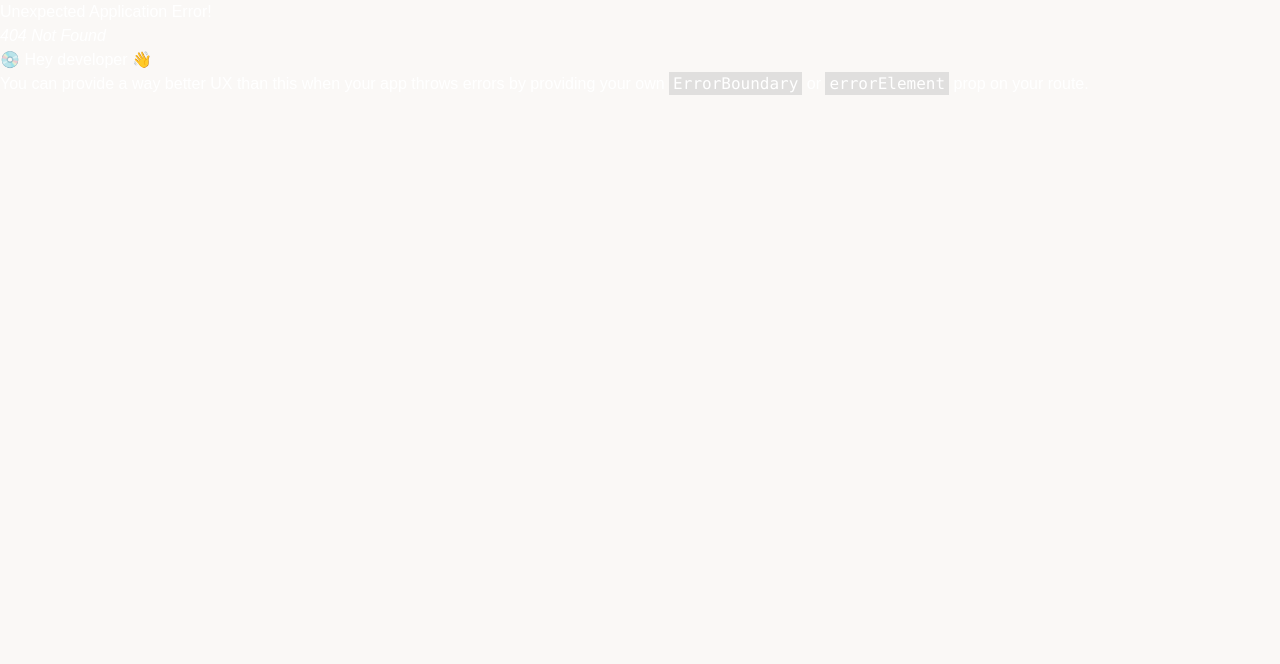
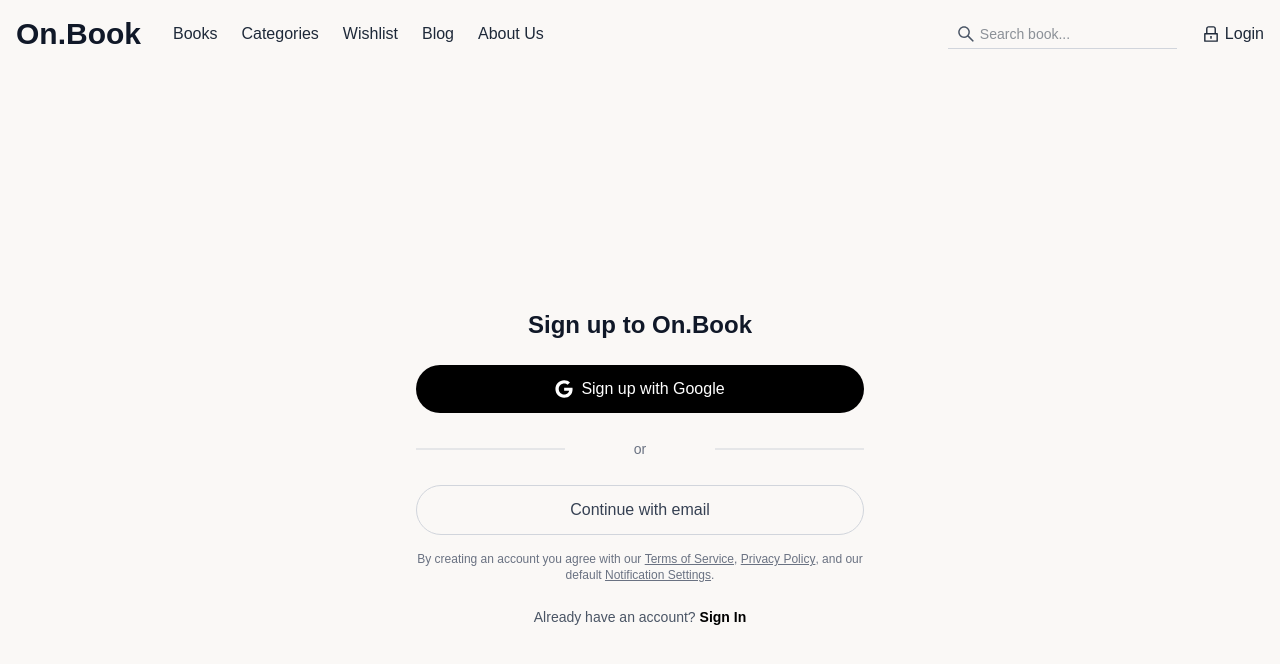
Before and after one commit to ashiqur-russel/On-Book-Client, a React (Vite) app: page /signup in a window 1280 px wide. Before the commit this address had no page. Shown: the top 664 px of the page. Built offline with nearby package versions, Linux system fonts and the light colour scheme; a web font is replaced by a local one.

Commit message:
Signup and Signin Page design

```diff
--- a/src/components/shared/Footer.tsx
+++ b/src/components/shared/Footer.tsx
@@ -1,5 +1,3 @@
-import React from "react";
-
 const Footer = () => {
   return (
     <footer className="bg-gray-100 py-10">
--- a/src/components/shared/Navbar.tsx
+++ b/src/components/shared/Navbar.tsx
@@ -14,7 +14,9 @@ const Navbar = () => {
     <nav className="p-4">
       <div className="container mx-auto flex items-center justify-between">
         <div className="flex items-center space-x-8">
-          <h1 className="text-3xl font-bold text-gray-900">On.Book</h1>
+          <h1 className="text-3xl font-bold text-gray-900">
+            <NavLink to={"/"}>On.Book</NavLink>
+          </h1>
 
           {/* Desktop Links */}
           <div className="hidden lg:flex items-center space-x-6">
--- a/src/pages/Signin/Signin.tsx
+++ b/src/pages/Signin/Signin.tsx
@@ -1,23 +1,12 @@
 import { FaGoogle } from "react-icons/fa";
+import { NavLink } from "react-router";
+import Navbar from "../../components/shared/Navbar";
 
 const SignIn = () => {
   return (
+    <>
+      <Navbar />
       <div className="min-h-screen flex">
-      {/* Left Side (Banner) */}
-      <div className="hidden lg:flex w-1/3 bg-gray-900 text-white p-8 flex-col justify-center">
-        <h2 className="text-2xl font-semibold">On.Book</h2>
-        <p className="mt-3 text-lg">
-          Explore the world of books and get inspired.
-        </p>
-        <a
-          href="#"
-          className="mt-4 inline-block text-sm underline text-gray-300 hover:text-white transition"
-        >
-          Get inspired →
-        </a>
-      </div>
-
-      {/* Right Side (Sign In Form) */}
         <div className="flex flex-1 justify-center items-center p-6">
           <div className="w-full max-w-md">
             <h2 className="text-2xl font-bold text-gray-900 mb-6">
@@ -31,7 +20,9 @@ const SignIn = () => {
             </button>
 
             <div className="relative my-6 text-center">
-            <span className="text-gray-500 text-sm">or sign in with email</span>
+              <span className="text-gray-500 text-sm">
+                or sign in with email
+              </span>
               <div className="absolute left-0 top-1/2 transform -translate-y-1/2 w-1/3 border-t border-gray-300"></div>
               <div className="absolute right-0 top-1/2 transform -translate-y-1/2 w-1/3 border-t border-gray-300"></div>
             </div>
@@ -74,13 +65,18 @@ const SignIn = () => {
             {/* Sign Up Link */}
             <p className="mt-6 text-sm text-center text-gray-600">
               Don't have an account?{" "}
-            <a href="#" className="text-black font-semibold hover:underline">
+              <NavLink
+                to={"/signup"}
+                className="text-black font-semibold hover:underline"
+              >
+                {" "}
                 Sign up
-            </a>
+              </NavLink>
             </p>
           </div>
         </div>
       </div>
+    </>
   );
 };
 
--- /dev/null
+++ b/src/pages/Signup/Signup.tsx
@@ -0,0 +1,172 @@
+import { useState } from "react";
+import { FaGoogle } from "react-icons/fa";
+import { NavLink } from "react-router";
+import Navbar from "../../components/shared/Navbar";
+
+const SignUp = () => {
+  const [emailSignUp, setEmailSignUp] = useState(false);
+
+  return (
+    <>
+      <Navbar />
+      <div className="min-h-screen flex">
+        <div className="flex flex-1 justify-center items-center p-6">
+          <div className="w-full max-w-md text-center">
+            {/* Check if Email Sign Up is enabled */}
+            {emailSignUp ? (
+              <>
+                {/* Email Sign-Up Form */}
+                <h2 className="text-2xl font-bold text-gray-900 mb-6">
+                  Sign up with Email
+                </h2>
+
+                {/* Name & Username Fields */}
+                <div className="grid grid-cols-1 md:grid-cols-2 gap-4 mb-4">
+                  <div>
+                    <label className="block text-sm font-medium text-gray-700">
+                      Name
+                    </label>
+                    <input
+                      type="text"
+                      placeholder="Your name"
+                      className="w-full border border-gray-300 px-4 py-2 rounded-md focus:outline-none focus:ring-2 focus:ring-gray-500"
+                    />
+                  </div>
+                  <div>
+                    <label className="block text-sm font-medium text-gray-700">
+                      Username
+                    </label>
+                    <input
+                      type="text"
+                      placeholder="Username"
+                      className="w-full border border-gray-300 px-4 py-2 rounded-md focus:outline-none focus:ring-2 focus:ring-gray-500"
+                    />
+                  </div>
+                </div>
+
+                {/* Email Field */}
+                <div className="mb-4">
+                  <label className="block text-sm font-medium text-gray-700">
+                    Email
+                  </label>
+                  <input
+                    type="email"
+                    placeholder="Enter your email"
+                    className="w-full border border-gray-300 px-4 py-2 rounded-md focus:outline-none focus:ring-2 focus:ring-gray-500"
+                  />
+                </div>
+
+                {/* Password Field */}
+                <div className="mb-4">
+                  <label className="block text-sm font-medium text-gray-700">
+                    Password
+                  </label>
+                  <input
+                    type="password"
+                    placeholder="6+ characters"
+                    className="w-full border border-gray-300 px-4 py-2 rounded-md focus:outline-none focus:ring-2 focus:ring-gray-500"
+                  />
+                </div>
+
+                {/* Terms Checkbox */}
+                <div className="flex items-start mb-4">
+                  <input
+                    type="checkbox"
+                    id="terms"
+                    className="w-4 h-4 mt-1 border border-gray-300 rounded-md focus:ring-gray-500"
+                  />
+                  <label htmlFor="terms" className="ml-2 text-sm text-gray-700">
+                    I agree with On.Book's{" "}
+                    <a href="#" className="underline font-medium">
+                      Terms of Service
+                    </a>
+                    ,{" "}
+                    <a href="#" className="underline font-medium">
+                      Privacy Policy
+                    </a>
+                    , and{" "}
+                    <a href="#" className="underline font-medium">
+                      Notification Settings
+                    </a>
+                    .
+                  </label>
+                </div>
+
+                {/* Create Account Button */}
+                <button className="w-full bg-black text-white py-3 rounded-md hover:bg-gray-800 transition">
+                  Create Account
+                </button>
+
+                {/* Back to Google Sign-Up */}
+                <button
+                  onClick={() => setEmailSignUp(false)}
+                  className="mt-4 text-sm text-gray-600 underline hover:text-black"
+                >
+                  Back to Google Sign Up
+                </button>
+              </>
+            ) : (
+              <>
+                {/* Default Sign-Up Page */}
+                <h2 className="text-2xl font-bold text-gray-900 mb-6">
+                  Sign up to On.Book
+                </h2>
+
+                {/* Google Sign-Up Button */}
+                <button className="w-full flex items-center justify-center bg-black text-white py-3 rounded-full hover:bg-gray-800 transition">
+                  <FaGoogle className="mr-2 text-lg" />
+                  Sign up with Google
+                </button>
+
+                {/* Divider */}
+                <div className="relative my-6 text-center">
+                  <span className="text-gray-500 text-sm">or</span>
+                  <div className="absolute left-0 top-1/2 transform -translate-y-1/2 w-1/3 border-t border-gray-300"></div>
+                  <div className="absolute right-0 top-1/2 transform -translate-y-1/2 w-1/3 border-t border-gray-300"></div>
+                </div>
+
+                {/* Continue with Email */}
+                <button
+                  onClick={() => setEmailSignUp(true)}
+                  className="w-full flex items-center justify-center border border-gray-300 text-gray-700 py-3 rounded-full hover:bg-gray-100 transition"
+                >
+                  Continue with email
+                </button>
+
+                {/* Terms of Service & Privacy Policy */}
+                <p className="text-xs text-gray-500 mt-4">
+                  By creating an account you agree with our{" "}
+                  <a href="#" className="underline font-medium">
+                    Terms of Service
+                  </a>
+                  ,{" "}
+                  <a href="#" className="underline font-medium">
+                    Privacy Policy
+                  </a>
+                  , and our default{" "}
+                  <a href="#" className="underline font-medium">
+                    Notification Settings
+                  </a>
+                  .
+                </p>
+
+                {/* Sign In Link */}
+                <p className="mt-6 text-sm text-gray-600">
+                  Already have an account?{" "}
+                  <NavLink
+                    to="/signin"
+                    className="text-black font-semibold hover:underline"
+                  >
+                    Sign In
+                  </NavLink>
+                </p>
+              </>
+            )}
+          </div>
+        </div>
+      </div>
+    </>
+  );
+};
+
+export default SignUp;
--- a/src/routes/route.tsx
+++ b/src/routes/route.tsx
@@ -1,6 +1,7 @@
 import { createBrowserRouter } from "react-router";
 import App from "../App";
 import SignIn from "../pages/Signin/Signin";
+import SignUp from "../pages/Signup/Signup";
 
 const router = createBrowserRouter([
   {
@@ -12,6 +13,10 @@ const router = createBrowserRouter([
     path: "/signin",
     element: <SignIn />,
   },
+  {
+    path: "/signup",
+    element: <SignUp />,
+  },
 ]);
 
 export default router;
```
Lines whose indentation alone changed are shown as unchanged.
